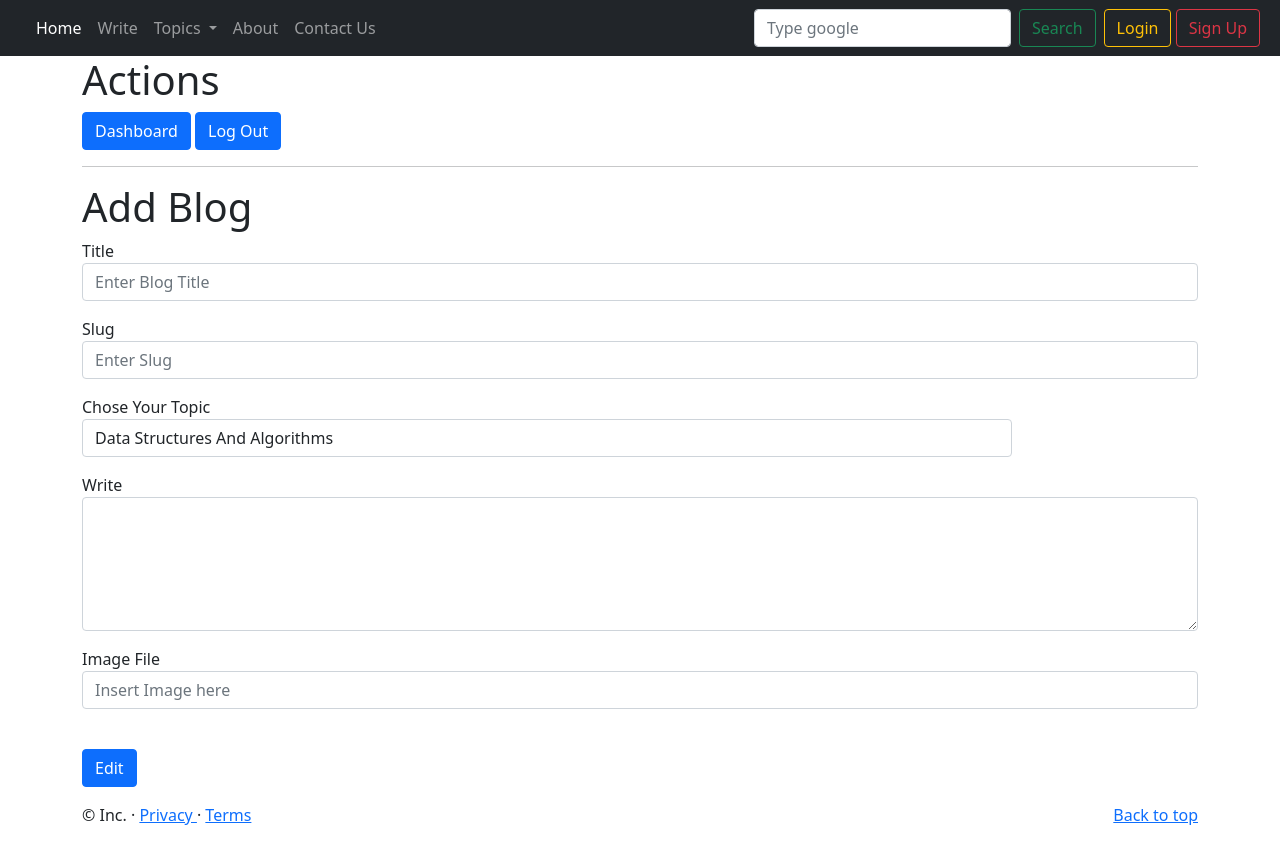
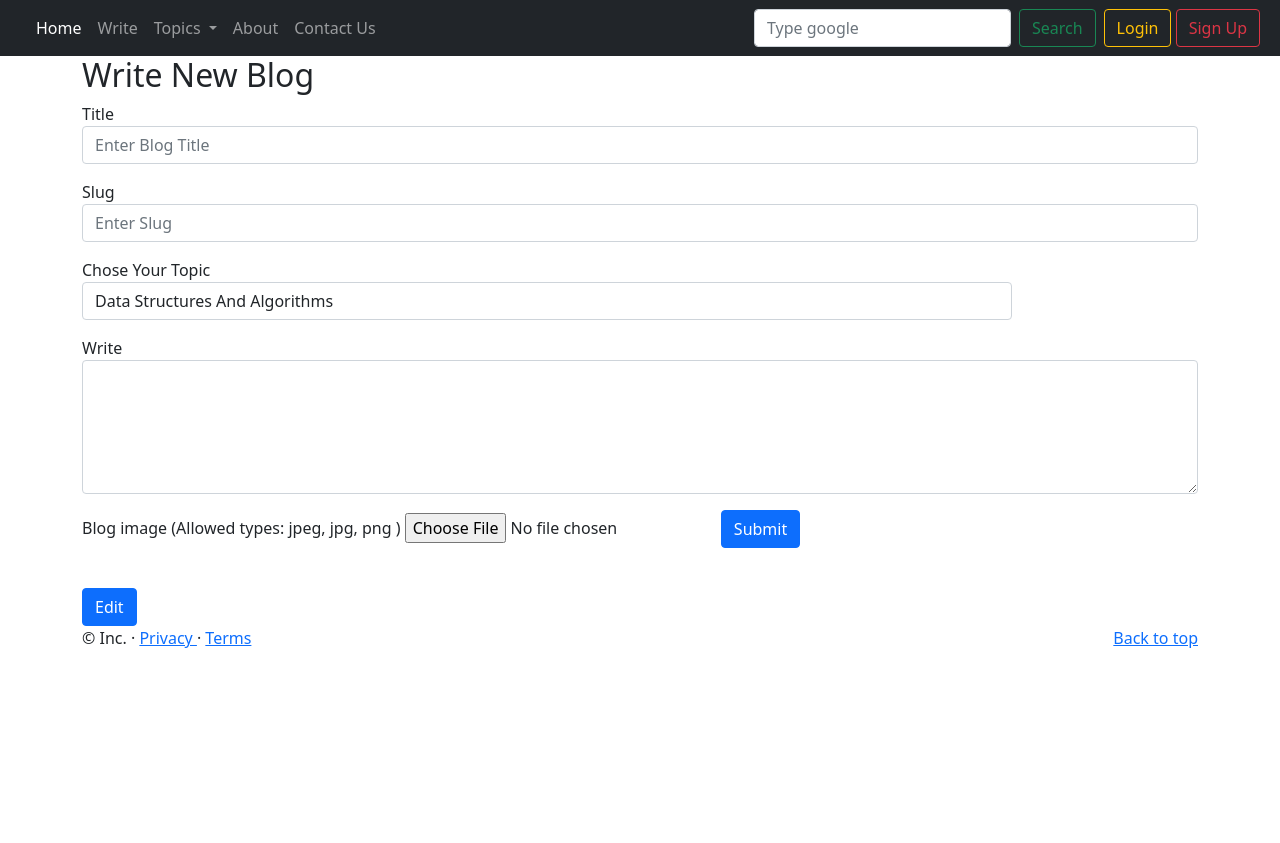
Before and after one commit to sandeepdot1/Blog-Site, a Flask app: template templates/add.html in a window 1280 px wide. After the commit the page ends 648 px from the top, so only its background shows below. Run offline with Flask 2, Linux system fonts and the light colour scheme; the template is opened without the code that fills it, so the values that code supplies are empty; parts of the project's set-up code (start-up, migrations or seed data) failed here and were passed over.

Commit message:
Updated add.html

```diff
--- a/templates/add.html
+++ b/templates/add.html
@@ -4,13 +4,9 @@
 {% block body %}
 
         <div class="container">
-            <h1>Actions</h1>
-            <a href="/dashboard"><button class="btn btn-primary">Dashboard</button></a>
-            <a href="/logout"><button class="btn btn-primary">Log Out</button></a>
-        <hr>
-            <h1>
-                Add Blog
-            </h1>
+            <h2>
+                Write New Blog
+            </h2>
             <form name="sentMessage" id="contactForm" action = "/add" method="post" novalidate>
             <div class="control-group">
               <div class="form-group floating-label-form-group controls">
@@ -64,9 +60,11 @@
             </div>
             <div class="control-group">
               <div class="form-group floating-label-form-group controls">
-                <label>Image File</label>
-                <input type="text" class="form-control" placeholder="Insert Image here" name = "img_file" id="img_file" required data-validation-required-message="Please upload image">
-                <p class="help-block text-danger"></p>
+                <label>Blog image (Allowed types: jpeg, jpg, png )</label>
+                <form action="/uploader" method="post" enctype="multipart/form-data" accept-charset="utf-8">
+                      <input type="file" name="myfile">
+                      <button class="btn btn-primary">Submit</button>
+                </form>
               </div>
             </div>
             <br>
```
